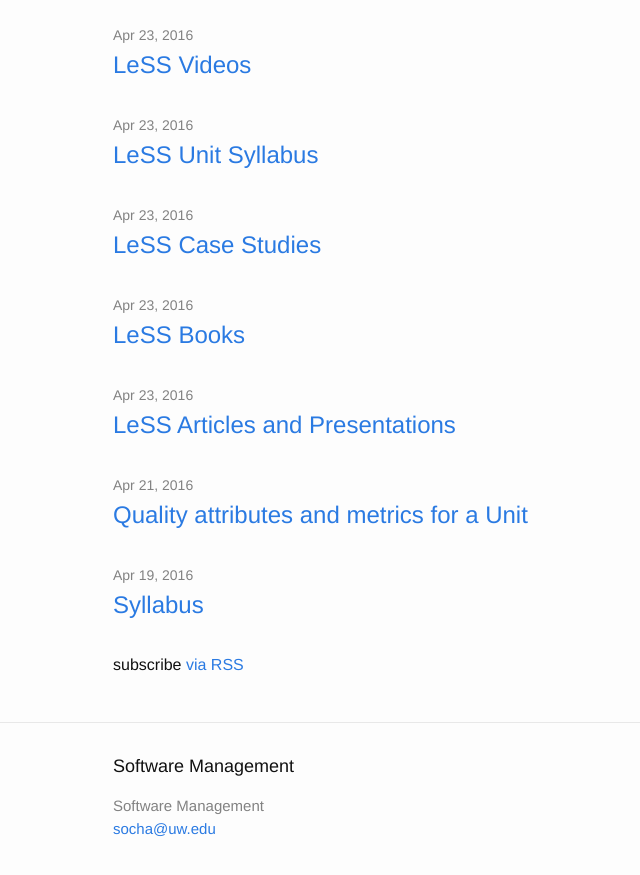
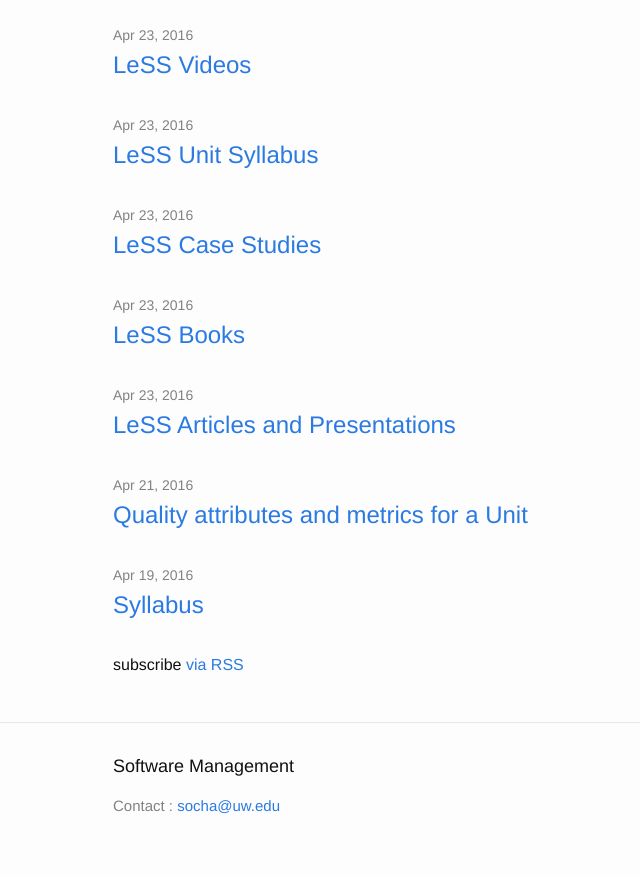
Before and after one commit to css566/css566.github.io, a Jekyll site: the page built from index.html, in a window 1280 px wide and 900 px high, scrolled down 1950 px. Shown: the top 875 px of the window, without its empty margins (157-797 px from the left). Built offline with Jekyll 4.4.1, drawn with Linux system fonts in a browser that asks for light colours; comment, search, counter and statistics services are not loaded.

Commit message:
Clean up footer

```diff
--- a/_includes/footer.html
+++ b/_includes/footer.html
@@ -7,8 +7,7 @@
     <div class="footer-col-wrapper">
       <div class="footer-col footer-col-1">
         <ul class="contact-list">
-          <li>{{ site.title }}</li>
-          <li><a href="mailto:{{ site.email }}">{{ site.email }}</a></li>
+          <li>Contact : <a href="mailto:{{ site.email }}">{{ site.email }}</a></li>
         </ul>
       </div>
 
```
